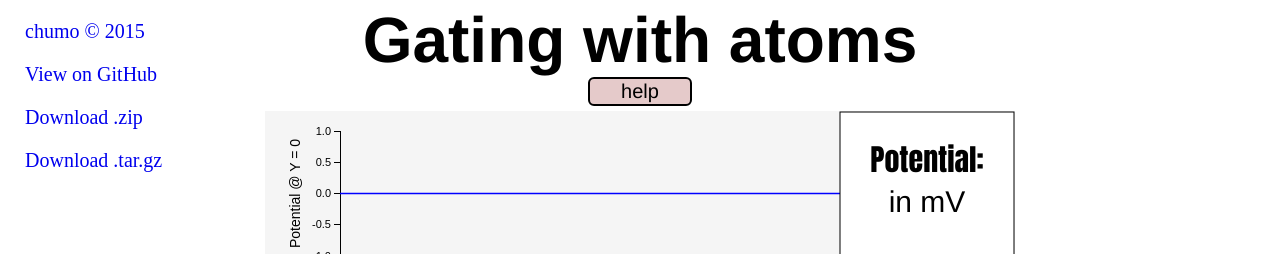
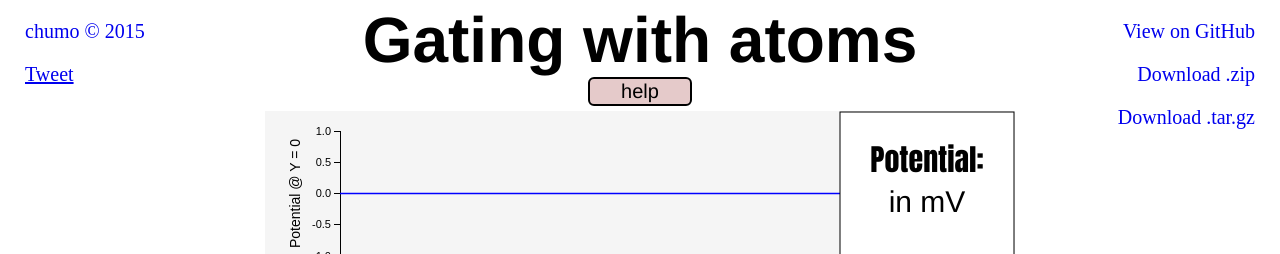
Before and after one commit to chumo/Gating_with_adatoms, a plain HTML site: page index.html in a window 1280 px wide. Shown: the top 254 px of the page. Drawn offline with Linux system fonts and the light colour scheme.

Commit message:
Added twitter share button

```diff
--- a/index.html
+++ b/index.html
@@ -82,10 +82,17 @@
 
 	<div align='left' style='position:absolute;top:0;left:25px;width:200px;font-size:20px;'>
 		<p><a href='https://github.com/chumo' style='text-decoration: none;'>chumo &copy 2015</a></p>
+
+      	<!--twitter-->
+      	<a href="https://twitter.com/share" class="twitter-share-button" data-url="http://chumo.github.io/Gating_with_adatoms/" data-text="&quot;Gating with atoms&quot;" data-via="jmb_jesus" data-hashtags="nanotechnology,d3js,dataviz">Tweet</a>
+		<script>!function(d,s,id){var js,fjs=d.getElementsByTagName(s)[0],p=/^http:/.test(d.location)?'http':'https';if(!d.getElementById(id)){js=d.createElement(s);js.id=id;js.src=p+'://platform.twitter.com/widgets.js';fjs.parentNode.insertBefore(js,fjs);}}(document, 'script', 'twitter-wjs');</script>
+	</div>
+
+	<div align='right' style='position:absolute;top:0;right:25px;width:200px;font-size:20px;'>
 		<p><a href="https://github.com/chumo/Gating_with_adatoms" style='text-decoration: none;'>View on GitHub</a></p>
       	<p><a href="https://github.com/chumo/Gating_with_adatoms/zipball/master" style='text-decoration: none;'>Download .zip</a></p>
       	<p><a href="https://github.com/chumo/Gating_with_adatoms/tarball/master" style='text-decoration: none;'>Download .tar.gz</a></p>
-	</div>
+    </div>
 
 	<div align='center' class='helpButton' onclick='startIntro()'>help</div>
 	<!--<div class='helpButton'><button style='width:100px;' type='button' onclick='startIntro()' >help</button></div>-->
```
